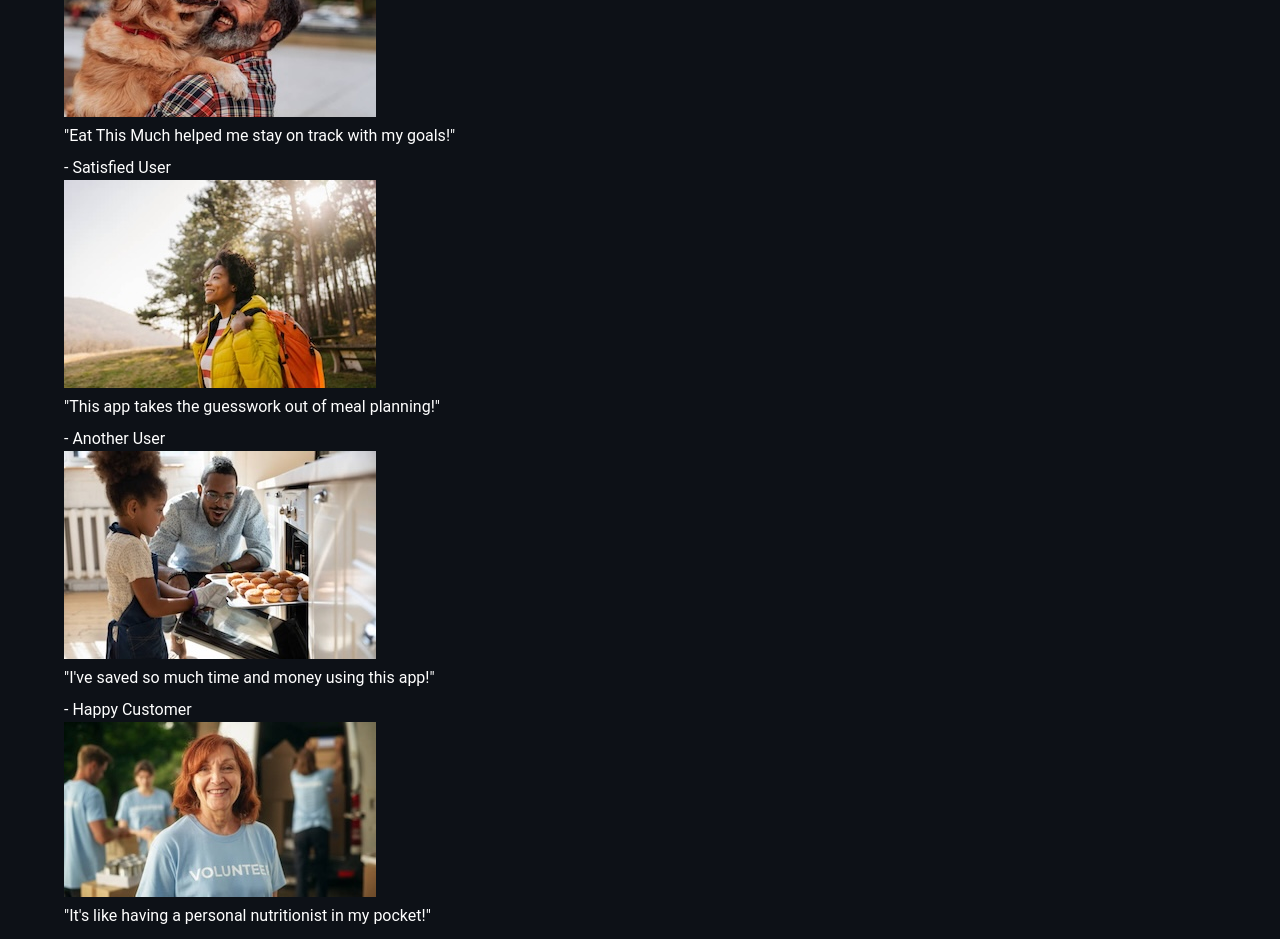
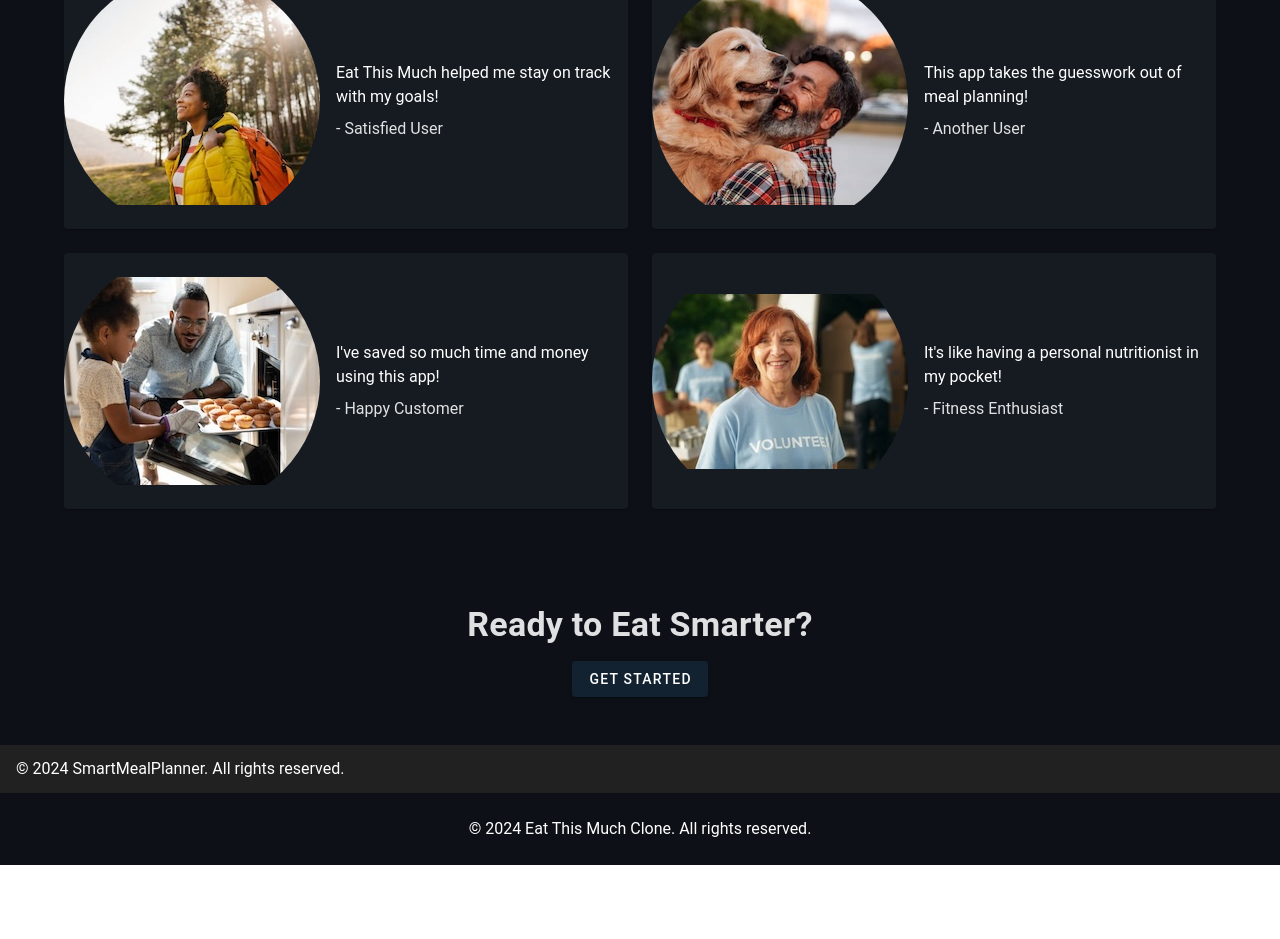
Before and after one commit to JERotter/ai-meal-planner, a Vue app in the folder ui/: page / in a window 1280 px wide. Shown: the part 1000-1939 px from the top of the page. After the commit the page ends 1865 px from the top, so only its background shows below. Built offline with nearby package versions, Linux system fonts and the light colour scheme.

Commit message:
added about and pricing

```diff
--- a/ui/src/components/DashBoard.vue
+++ b/ui/src/components/DashBoard.vue
@@ -17,10 +17,43 @@
     </v-navigation-drawer>
 
     <!-- App Bar -->
-    <v-app-bar app color="primary" dark>
-      <v-app-bar-nav-icon @click="toggleDrawer" />  <!-- Drawer Toggle Icon -->
-      <v-toolbar-title>My Dashboard</v-toolbar-title>
-    </v-app-bar>
+  <v-app-bar app color="primary" dark>
+    <v-app-bar-nav-icon @click="toggleDrawer" /> <!-- Drawer Toggle Icon -->
+    <v-toolbar-title>My Dashboard</v-toolbar-title>
+
+    <!-- Spacer to push profile to the right -->
+    <v-spacer></v-spacer>
+
+    <!-- Notification Bell Icon -->
+    <v-btn to="/app/notifications" icon>
+      <v-badge color="red" content="3" overlap> <!-- Example: 3 new notifications -->
+        <v-icon>mdi-bell</v-icon>
+      </v-badge>
+    </v-btn>
+
+    <!-- Profile Picture with Menu -->
+    <v-menu offset-y>
+      <template v-slot:activator="{ props }">
+        <v-btn v-bind="props" class="d-flex align-center" text>
+          <v-avatar size="40">
+            <v-img src="@/assets/profile.jpg" alt="Profile Picture" />
+          </v-avatar>
+          <span class="ml-2 text-white text-decoration-underline">{{ userName }}</span>
+        </v-btn>
+      </template>
+      <v-list>
+        <v-list-item to="/profile">
+          <v-list-item-title>Profile</v-list-item-title>
+        </v-list-item>
+        <v-list-item to="/settings">
+          <v-list-item-title>Settings</v-list-item-title>
+        </v-list-item>
+        <v-list-item @click="logout">
+          <v-list-item-title>Logout</v-list-item-title>
+        </v-list-item>
+      </v-list>
+    </v-menu>
+  </v-app-bar>
 
     <!-- Main Content -->
     <v-main>
@@ -216,23 +249,11 @@ function logout() {
   router.push('/app/login')
 }
 
+const userName = ref("Weasel");
+
 </script>
 
 <script>
-// Table Data
-// const headers = [
-//   { text: 'Name', value: 'name' },
-//   { text: 'Email', value: 'email' },
-//   { text: 'Role', value: 'role' },
-// ];
-
-// const items = [
-//   { name: 'Alice', email: 'alice@example.com', role: 'Admin' },
-//   { name: 'Bob', email: 'bob@example.com', role: 'Editor' },
-//   { name: 'Charlie', email: 'charlie@example.com', role: 'Viewer' },
-//   { name: 'David', email: 'david@example.com', role: 'Admin' },
-//   { name: 'Eve', email: 'eve@example.com', role: 'Editor' },
-// ];
 export default {
   data() {
     return {
--- a/ui/src/components/LandingPage.vue
+++ b/ui/src/components/LandingPage.vue
@@ -1,9 +1,12 @@
 <template>
-  <v-app>
+  <div>
     <!-- Sticky Navigation Bar -->
     <v-app-bar app color="white" elevate-on-scroll>
       <v-container class="d-flex align-center">
-        <v-btn text to="/" class="text-h6 font-weight-bold">A.I. Meal Planner</v-btn>
+        <v-btn to="/" class="pa-0" height= "150" width="150" style="color:white">
+          <v-img src="@/assets/logo-black.png" alt="A.I. Meal Planner Logo" contain />
+        </v-btn>
+
         <v-spacer></v-spacer>
         <v-btn text @click="scrollTo('how-it-works')">How It Works</v-btn>
         <v-btn text @click="scrollTo('testimonials')">Testimonials</v-btn>
@@ -81,40 +84,23 @@
       </v-row>
     </v-container>
 
-     <!-- ALT Testimonials -->
-     <v-container class="py-12 px-6 bg-gray-800 text-white">
+    <!-- ALT Testimonials -->
+    <v-container class="py-12 px-6 bg-gray-800 text-white">
       <h2 class="text-2xl font-bold text-center mb-8">What Our Users Say</h2>
-      <div class="grid grid-cols-1 md:grid-cols-2 gap-8">
-        <div class="flex items-center space-x-4 bg-gray-700 p-6 rounded-md">
-          <img src="../assets/images/users/user2.jpg" alt="User 1" class="w-16 h-16 rounded-full" />
-          <div>
-            <p>"Eat This Much helped me stay on track with my goals!"</p>
-            <p class="text-sm mt-2">- Satisfied User</p>
-          </div>
-        </div>
-        <div class="flex items-center space-x-4 bg-gray-700 p-6 rounded-md">
-          <img src="../assets/images/users/user1.jpg" alt="User 2" class="w-16 h-16 rounded-full" />
-          <div>
-            <p>"This app takes the guesswork out of meal planning!"</p>
-            <p class="text-sm mt-2">- Another User</p>
-          </div>
-        </div>
-        <div class="flex items-center space-x-4 bg-gray-700 p-6 rounded-md">
-          <img src="../assets/images/users/user3.jpg" alt="User 3" class="w-16 h-16 rounded-full" />
-          <div>
-            <p>"I've saved so much time and money using this app!"</p>
-            <p class="text-sm mt-2">- Happy Customer</p>
-          </div>
-        </div>
-        <div class="flex items-center space-x-4 bg-gray-700 p-6 rounded-md">
-          <img src="../assets/images/users/user4.jpg" alt="User 4" class="w-16 h-16 rounded-full" />
-          <div>
-            <p>"It's like having a personal nutritionist in my pocket!"</p>
-            <p class="text-sm mt-2">- Fitness Enthusiast</p>
-          </div>
-        </div>
-      </div>
-    </v-container>
+      <v-row class="gap-6">
+        <v-col cols="12" md="6" v-for="(testimonial, index) in testimonials" :key="index">
+          <v-card class="bg-gray-700 p-6 rounded-md d-flex align-center">
+            <v-avatar size="256">
+              <img :src="testimonial.image" :alt="testimonial.name" />
+            </v-avatar>
+            <div class="ml-4">
+              <p class="text-white">{{ testimonial.quote }}</p>
+              <p class="text-sm mt-2 text-gray-300">- {{ testimonial.name }}</p>
+            </div>
+          </v-card>
+        </v-col>
+      </v-row>
+  </v-container>
 
     <!-- Call to Action -->
     <v-container class="text-center py-12">
@@ -130,7 +116,7 @@
     <footer class="py-6 bg-gray-900 text-white text-center">
       <p>&copy; 2024 Eat This Much Clone. All rights reserved.</p>
     </footer>
-  </v-app>
+  </div>
 </template>
 
 <script setup>
@@ -150,10 +136,46 @@ const scrollTo = (id) => {
 const generateMeals = () => {
   router.push("/app/register");
 };
+
+const testimonials = [
+  {
+    image: new URL("../assets/images/users/user1.jpg", import.meta.url),
+    quote: "Eat This Much helped me stay on track with my goals!",
+    name: "Satisfied User",
+  },
+  {
+    image: new URL("../assets/images/users/user2.jpg", import.meta.url),
+    quote: "This app takes the guesswork out of meal planning!",
+    name: "Another User",
+  },
+  {
+    image: new URL("../assets/images/users/user3.jpg", import.meta.url),
+    quote: "I've saved so much time and money using this app!",
+    name: "Happy Customer",
+  },
+  {
+    image: new URL("../assets/images/users/user4.jpg", import.meta.url),
+    quote: "It's like having a personal nutritionist in my pocket!",
+    name: "Fitness Enthusiast",
+  },
+];
 </script>
 
 <style scoped>
 .bg-gradient {
   background: linear-gradient(to right, #3f51b5, #673ab7);
 }
+
+.v- {
+  width: 256px; /* Increased size for a more rectangular shape */
+  height: 160px;
+  object-fit: cover;
+  border-radius: 8px;
+}
+.v-img {
+  width: 256px; /* Increased size for a more rectangular shape */
+  height: 160px;
+  object-fit: cover;
+  border-radius: 8px;
+}
 </style>
--- /dev/null
+++ b/ui/src/pages/about.vue
@@ -0,0 +1,86 @@
+<template>
+  <div>
+    <!-- Sticky Navigation Bar -->
+    <v-app-bar app color="white" elevate-on-scroll>
+    <v-container class="d-flex align-center">
+      <v-btn text to="/" class="text-h6 font-weight-bold">A.I. Meal Planner</v-btn>
+      <v-spacer></v-spacer>
+      <v-btn text to="/pricing">Pricing</v-btn>
+      <v-btn text to="/about">About</v-btn>
+      <v-btn color="primary" to="/app/register" class="ml-3">Sign Up</v-btn>
+    </v-container>
+  </v-app-bar>
+
+    <v-container class="py-12 px-6 bg-gray-100 text-gray-900">
+      <!-- Section 1: Health Issues & Need for Better Eating -->
+      <h2 class="text-3xl font-bold text-center mb-6">The State of American Health</h2>
+      <p class="text-lg text-center max-w-3xl mx-auto mb-6">
+        In the United States, chronic illnesses like diabetes, obesity, and heart disease are on the rise.
+        With the overwhelming availability of ultra-processed foods and busy lifestyles, many struggle to maintain
+        a balanced diet. But eating well shouldn’t be complicated. That’s why we built <strong>PeriPeri AI Meal Planner</strong>—
+        a simple, intelligent way to plan meals that align with your health goals.
+      </p>
+    </v-container>
+
+    <v-container class="py-12 px-6 bg-gray-200 text-gray-900">
+      <!-- Section 2: Philosophy Behind PeriPeri AI Meal Planner -->
+      <h2 class="text-3xl font-bold text-center mb-6">Our Philosophy</h2>
+      <p class="text-lg text-center max-w-3xl mx-auto mb-6">
+        Food should nourish you, fuel your body, and bring joy—not stress. I created PeriPeri AI Meal Planner
+        to help individuals take the guesswork out of meal planning. Our goal is to provide **smart, easy, and
+        customizable** meal plans based on real food, personal preferences, and dietary needs. We believe that
+        better eating leads to a better life, and everyone deserves access to tools that make that possible.
+      </p>
+    </v-container>
+
+    <v-container class="py-12 px-6 bg-gray-300 text-gray-900">
+      <!-- Section 3: Team Members -->
+      <h2 class="text-3xl font-bold text-center mb-6">Meet the Team</h2>
+      <v-row class="justify-center">
+        <v-col cols="12" md="4" class="text-center">
+          <v-img src="../assets/images/team/founder.jpg" class="rounded-lg mx-auto" width="200" height="250" />
+          <h3 class="text-xl font-semibold mt-4">[Your Name]</h3>
+          <p class="text-gray-700">Founder & Developer</p>
+          <p class="text-gray-600 text-sm mt-2">Passionate about tech, food, and making meal planning smarter for everyone.</p>
+        </v-col>
+
+        <v-col cols="12" md="4" class="text-center">
+          <v-img src="../assets/images/team/contributor1.jpg" class="rounded-lg mx-auto" width="200" height="250" />
+          <h3 class="text-xl font-semibold mt-4">Jamie Taylor</h3>
+          <p class="text-gray-700">Nutrition Consultant</p>
+          <p class="text-gray-600 text-sm mt-2">Dedicated to making healthy eating accessible and simple for busy lives.</p>
+        </v-col>
+
+        <v-col cols="12" md="4" class="text-center">
+          <v-img src="../assets/images/team/contributor2.jpg" class="rounded-lg mx-auto" width="200" height="250" />
+          <h3 class="text-xl font-semibold mt-4">Alex Martinez</h3>
+          <p class="text-gray-700">AI & Data Specialist</p>
+          <p class="text-gray-600 text-sm mt-2">Bringing cutting-edge AI to revolutionize meal planning.</p>
+        </v-col>
+      </v-row>
+    </v-container>
+
+    <!-- Footer -->
+    <v-footer class="bg-grey-darken-4 text-white text-center py-3">
+      <p>&copy; 2024 SmartMealPlanner. All rights reserved.</p>
+    </v-footer>
+    <!-- Footer -->
+    <footer class="py-6 bg-gray-900 text-white text-center">
+      <p>&copy; 2024 Eat This Much Clone. All rights reserved.</p>
+    </footer>
+
+  </div>
+</template>
+
+<script>
+export default {
+  name: "AboutPage",
+};
+</script>
+
+<style scoped>
+.v-container {
+  max-width: 1200px;
+  margin: 0 auto;
+}
+</style>
--- /dev/null
+++ b/ui/src/pages/pricing.vue
@@ -0,0 +1,90 @@
+<template>
+  <div>
+    <!-- Sticky Navigation Bar -->
+    <v-app-bar app color="white" elevate-on-scroll>
+    <v-container class="d-flex align-center">
+      <v-btn text to="/" class="text-h6 font-weight-bold">A.I. Meal Planner</v-btn>
+      <v-spacer></v-spacer>
+      <v-btn text to="/pricing">Pricing</v-btn>
+      <v-btn text to="/about">About</v-btn>
+      <v-btn color="primary" to="/app/register" class="ml-3">Sign Up</v-btn>
+    </v-container>
+  </v-app-bar>
+
+  <v-container class="py-12 px-6 bg-gray-100 text-gray-900">
+      <h2 class="text-4xl font-bold text-center mb-12">Choose Your Plan</h2>
+      <v-row class="justify-center">
+        <!-- Free Plan -->
+        <v-col cols="12" md="4">
+          <v-card class="bg-white p-6 rounded-lg shadow-md text-center">
+            <h3 class="text-2xl font-bold">Free</h3>
+            <p class="text-gray-600 mt-2">For casual users</p>
+            <p class="text-4xl font-bold text-gray-800 mt-4">$0<span class="text-lg">/mo</span></p>
+            <ul class="mt-4 space-y-2 text-gray-700">
+              <li>✔ Basic meal planning</li>
+              <li>✔ Limited customization</li>
+              <li>✔ Community support</li>
+            </ul>
+            <v-btn color="orange" class="mt-6">Get Started</v-btn>
+          </v-card>
+        </v-col>
+
+        <!-- Premium Plan -->
+        <v-col cols="12" md="4">
+          <v-card class="bg-orange-100 p-6 rounded-lg shadow-lg text-center border-2 border-orange-500">
+            <h3 class="text-2xl font-bold">Premium</h3>
+            <p class="text-gray-600 mt-2">For dedicated meal planners</p>
+            <p class="text-4xl font-bold text-gray-800 mt-4">$9<span class="text-lg">/mo</span></p>
+            <ul class="mt-4 space-y-2 text-gray-700">
+              <li>✔ Advanced meal customization</li>
+              <li>✔ Grocery list integration</li>
+              <li>✔ Email support</li>
+            </ul>
+            <v-btn color="orange" class="mt-6">Upgrade</v-btn>
+          </v-card>
+        </v-col>
+
+        <!-- Pro Plan -->
+        <v-col cols="12" md="4">
+          <v-card class="bg-white p-6 rounded-lg shadow-md text-center">
+            <h3 class="text-2xl font-bold">Pro</h3>
+            <p class="text-gray-600 mt-2">For professionals and families</p>
+            <p class="text-4xl font-bold text-gray-800 mt-4">$19<span class="text-lg">/mo</span></p>
+            <ul class="mt-4 space-y-2 text-gray-700">
+              <li>✔ Unlimited meal planning</li>
+              <li>✔ AI-powered recommendations</li>
+              <li>✔ Priority customer support</li>
+            </ul>
+            <v-btn color="orange" class="mt-6">Go Pro</v-btn>
+          </v-card>
+        </v-col>
+      </v-row>
+  </v-container>
+
+  <!-- Footer -->
+  <v-footer class="bg-grey-darken-4 text-white text-center py-3">
+      <p>&copy; 2024 SmartMealPlanner. All rights reserved.</p>
+    </v-footer>
+    <!-- Footer -->
+    <footer class="py-6 bg-gray-900 text-white text-center">
+      <p>&copy; 2024 Eat This Much Clone. All rights reserved.</p>
+    </footer>
+
+</div>
+</template>
+
+<script>
+export default {
+  name: "PricingPage",
+};
+</script>
+
+<style scoped>
+.v-card {
+  transition: transform 0.3s;
+}
+
+.v-card:hover {
+  transform: scale(1.05);
+}
+</style>
```
Also changed, not shown: ui/src/assets/profile.jpg (added).
